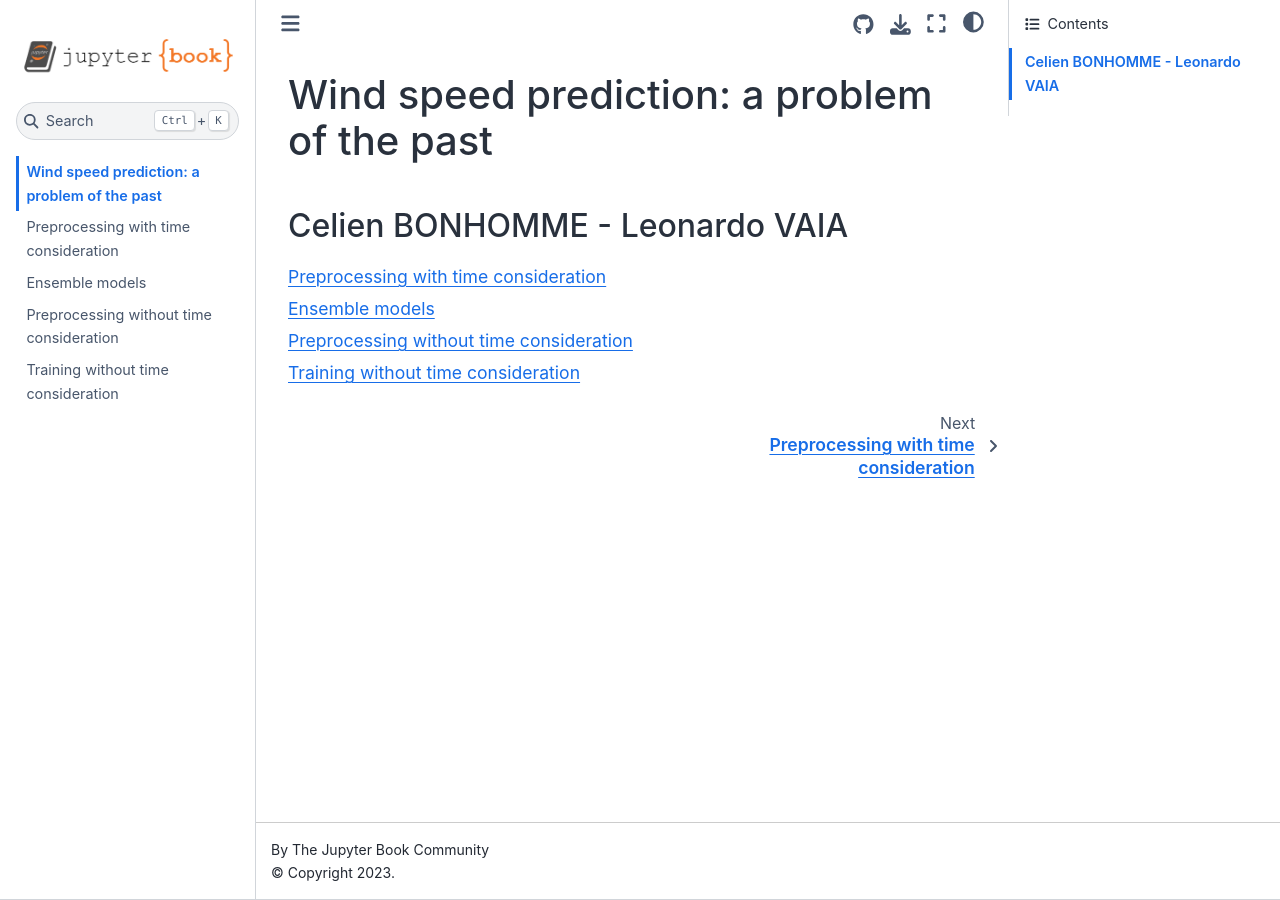
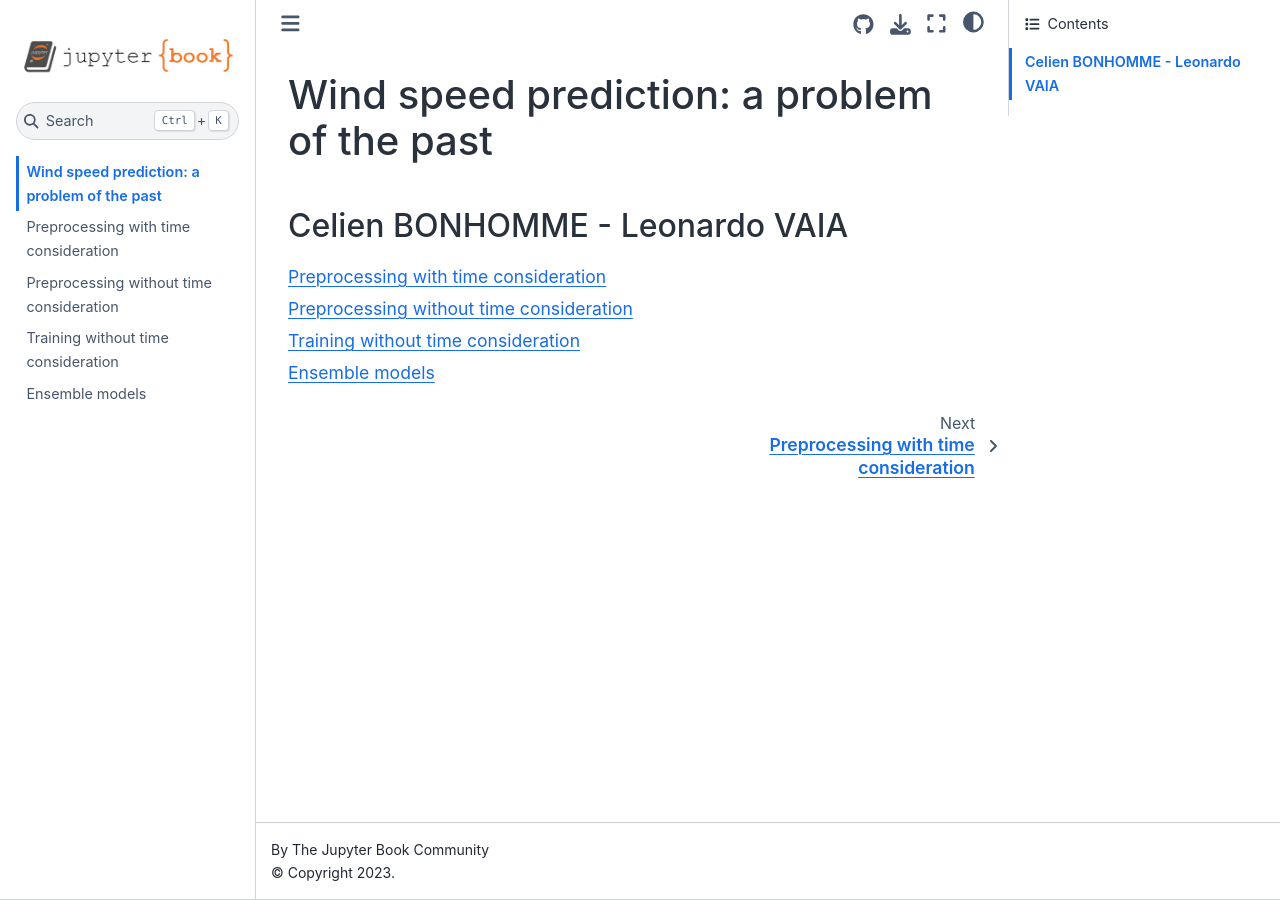
Before and after one commit to celienbonhomme/ml_project2, a Jupyter Book: the page built from docs/intro.md, in a window 1280 px wide. Built offline with Jupyter Book 1.0.4 settings and Sphinx 7.4.7 and the Sphinx Book theme 1.1.4, drawn with Linux system fonts in a browser that asks for light colours; pages that are not in the unit, such as notebooks, are missing from menus.

Commit message:
fixed order of jupyter book

````diff
--- a/docs/_toc.yml
+++ b/docs/_toc.yml
@@ -7,6 +7,6 @@ chapters:
 - file: exo4_preprocessing.ipynb
 - file: exo4_training_bs.ipynb
 - file: exo4_training_gs.ipynb
-- file: new_model.ipynb
 - file: preprocessing.ipynb
 - file: training.ipynb
+- file: new_model.ipynb
--- a/docs/intro.md
+++ b/docs/intro.md
@@ -1,6 +1,7 @@
 # Wind speed prediction: a problem of the past
 
-## Celien BONHOMME - Leonardo VAIA
+### Celien BONHOMME - Leonardo VAIA
+
 
 
 ```{tableofcontents}
````
Also changed, not shown: 11 other files.
